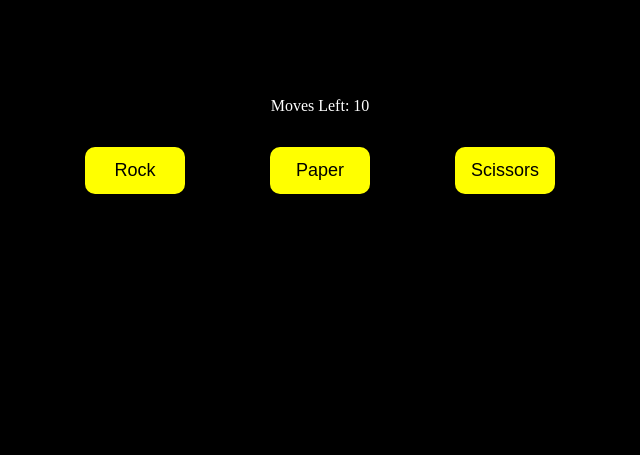
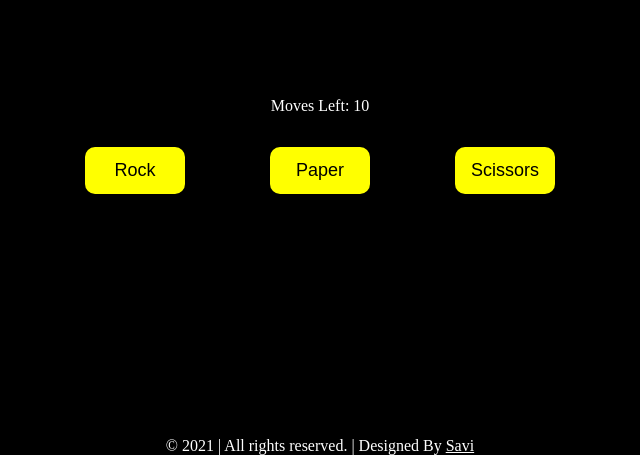
Before and after one commit to Saviour-Dagadu/Rock-Paper-Scissors-Game, a plain HTML site: page index.html in a window 1280 px wide. Shown: the part 363-818 px from the top of the page, without its empty margins (320-960 px from the left). Drawn offline with Linux system fonts and the light colour scheme.

Commit message:
Added footer to page

```diff
--- a/css/style.css
+++ b/css/style.css
@@ -99,6 +99,10 @@ h2{
     color: lawngreen;
 }
 
+.text-center{
+    text-align: center;
+}
+
 /* Responsive Design */
 @media screen and (max-width: 612px)
 {
--- a/index.html
+++ b/index.html
@@ -45,6 +45,10 @@
 
     </section>
 
+    <div class="text-center">
+      <p> &copy; 2021 | All rights reserved. | Designed By <a href="https://saviourdagadu.netlify.app/">Savi</a></p>
+    </div>
+
     <script src="app.js"></script>
 </body>
 </html>
```
